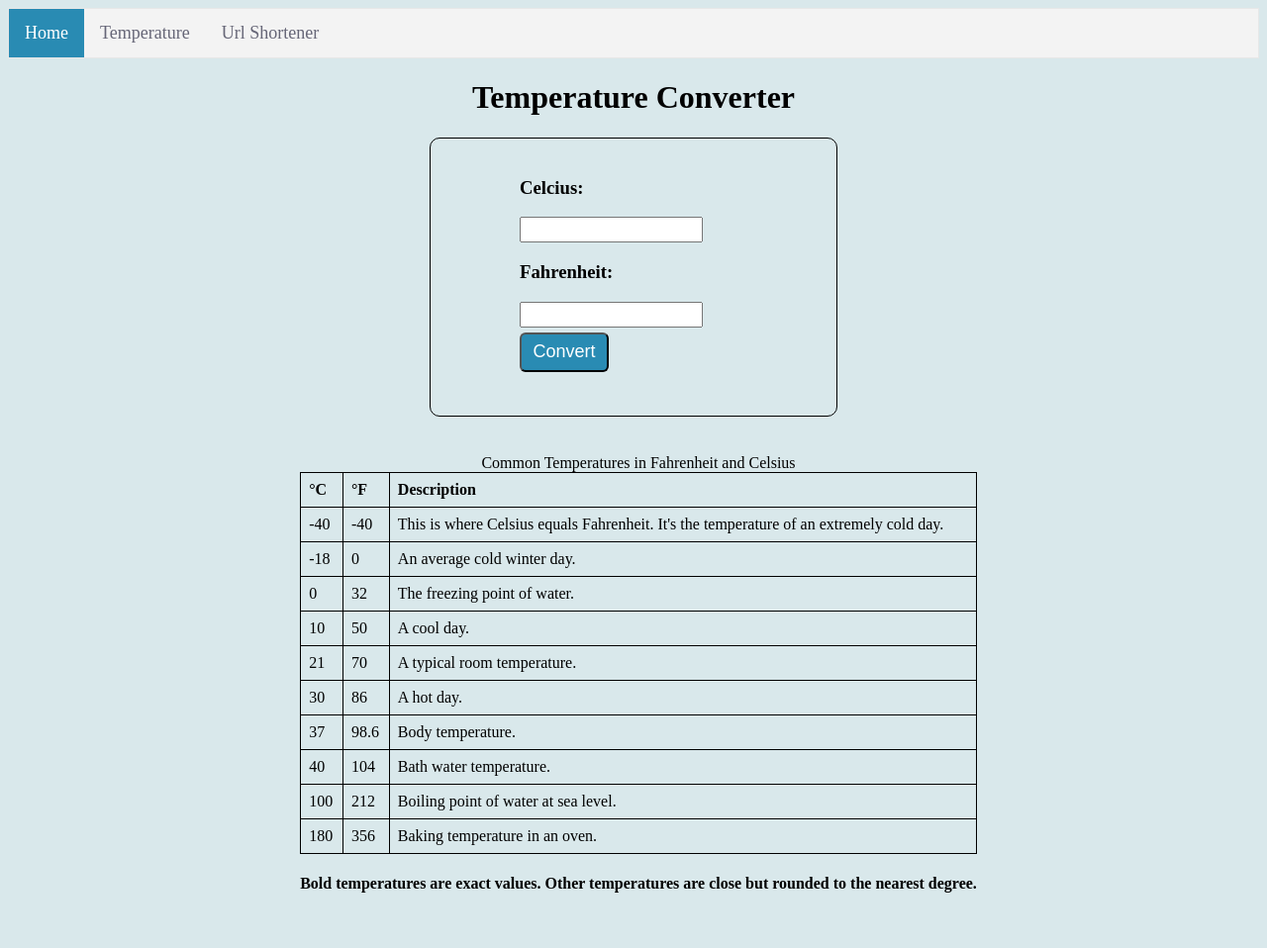
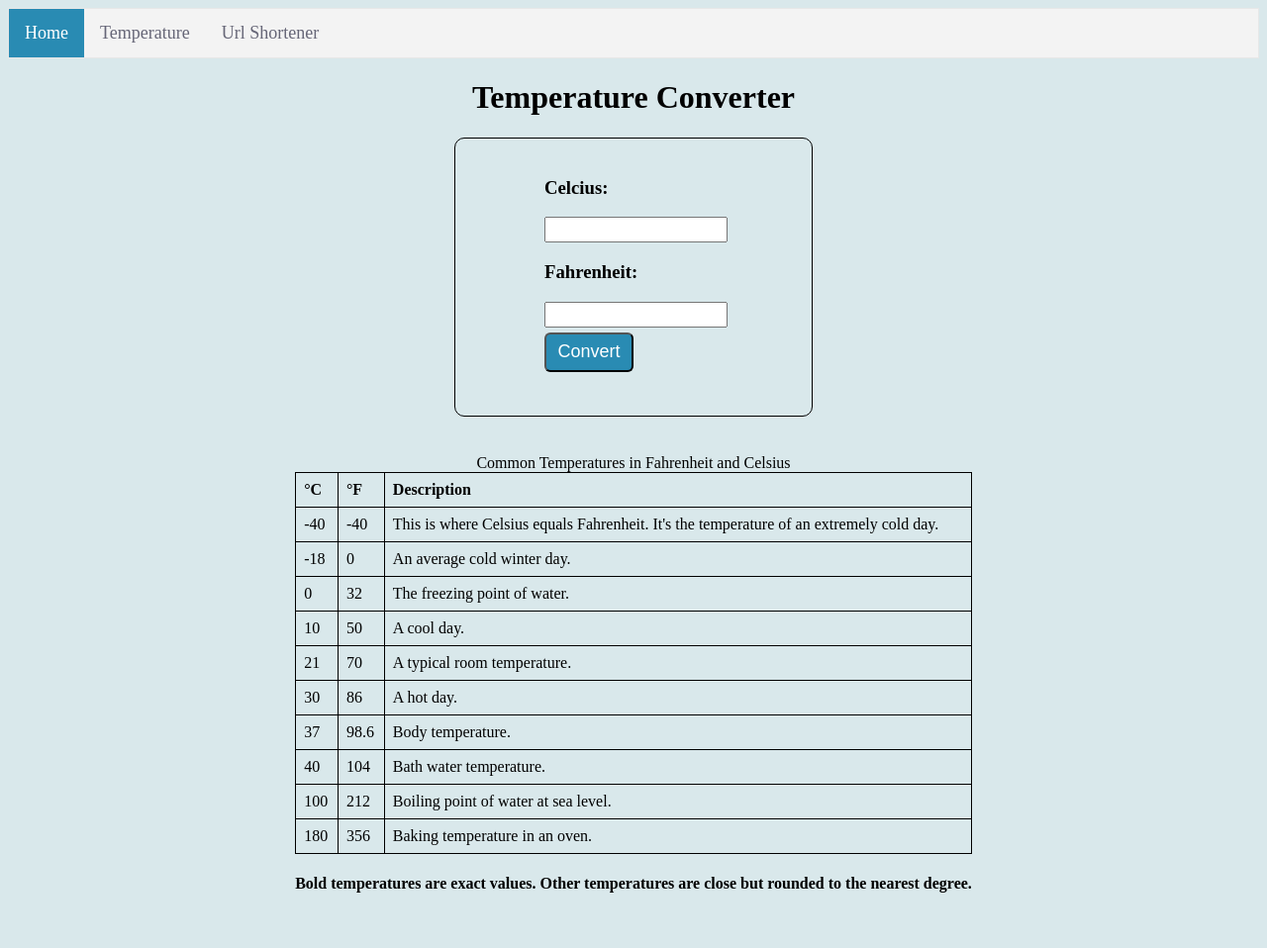
Before and after one commit to KonstantinaK98/flask-projects, a Flask app: page /temperature in a window 1280 px wide. Shown: the whole page at 99% size. Before the commit the page ends 902 px from the top, so only its background shows below. Run offline with Flask 2, Linux system fonts and the light colour scheme.

Commit message:
small table-temp changes

```diff
--- a/static/css/main.css
+++ b/static/css/main.css
@@ -36,7 +36,7 @@ li a.active {
 
 .card2 {
     margin-bottom:25px;
-    width: 250px;
+    width: 200px;
     height: 250px;
     padding-left: 90px;
     padding-bottom:10px;
@@ -52,11 +52,10 @@ li a.active {
     display:grid;
     justify-content: center;
     align-items: center;
-    padding-left: 80px;
+    padding-left: 60px;
     padding-bottom:10px;
     padding-top: 20px;
-    padding-right: 70px;
-    margin: auto;
+    padding-right: 60px;
 }
 
 #cntr {
```
